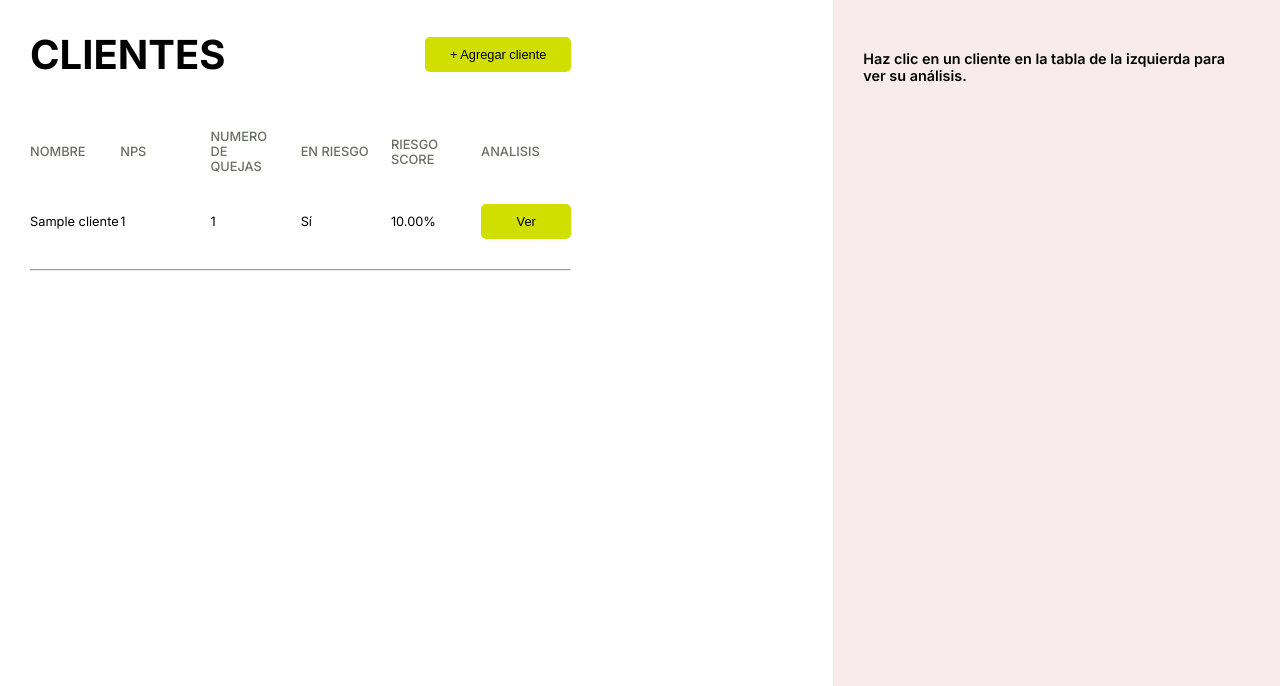
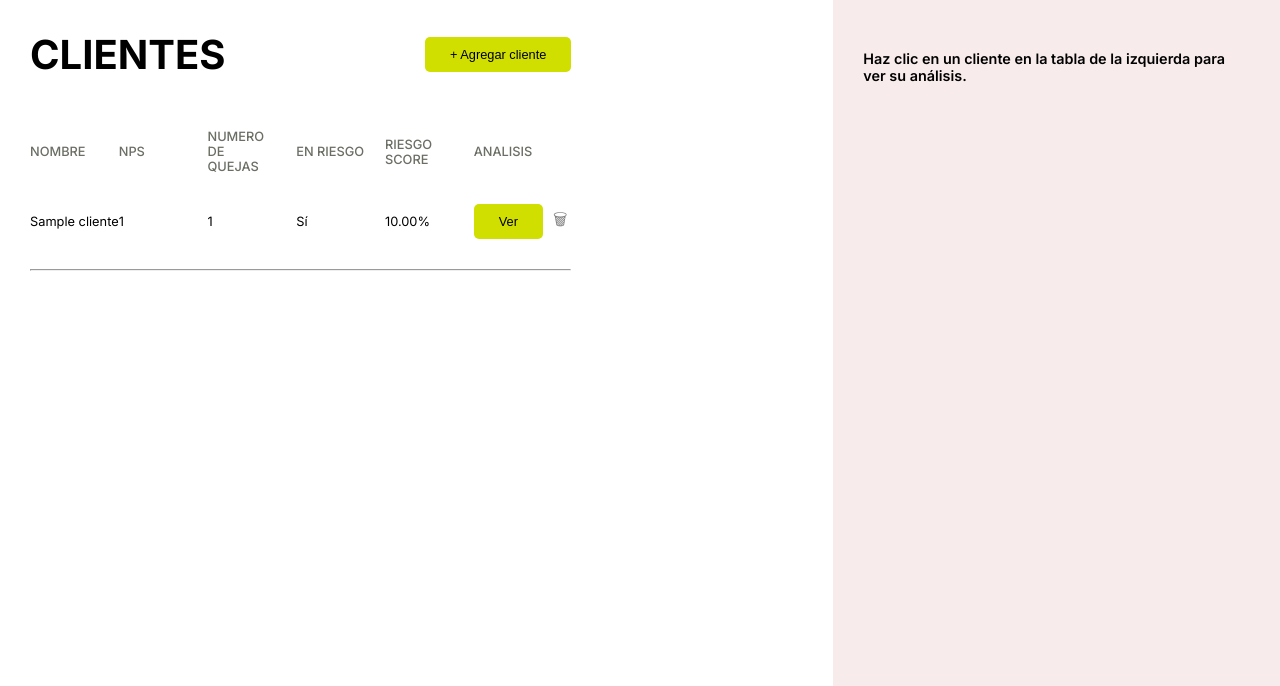
Before and after one commit to Chimal-sn/Hackathon, a Django app: page / in a window 1280 px wide. Shown: the part 89-775 px from the top of the page. Run offline with Django 5.2, Linux system fonts and the light colour scheme; tables that the repository leaves empty hold one stand-in row (values such as "Sample post"); some libraries are stand-ins or nearby versions.

Commit message:
Update. Opcion de borrar Cliente

````diff
--- a/agente/urls.py
+++ b/agente/urls.py
@@ -4,4 +4,5 @@ from . import views
 urlpatterns = [
     path('', views.clientes, name='clientes'),
     path('analizar_cliente/<int:id>/', views.analizar_cliente),
+    path('eliminar_cliente/<int:id>/', views.eliminar_cliente, name='eliminar_cliente'),
 ]
--- a/agente/views.py
+++ b/agente/views.py
@@ -1,10 +1,11 @@
 from django.shortcuts import render, redirect
-from django.http import HttpResponse
-
-
-
+from django.http import HttpResponse, JsonResponse
 from .models import Cliente
 from .forms import ClienteForm
+from google import genai
+import json
+import re
+import os
 
 def clientes(request):
     if request.method == 'POST':
@@ -25,21 +26,12 @@ def clientes(request):
     return render(request, 'clientes.html', contexto)
 
 
-
-from django.http import JsonResponse
-from .models import Cliente
-from google import genai
-import json
-import re
-import os
-
 def analizar_cliente(request, id):
     try:
         cliente = Cliente.objects.get(id=id)
 
         api_key = os.getenv("GEMINI_API_KEY")
         client = genai.Client(api_key=api_key)
-
 
         prompt = f"""
 Eres un sistema de análisis de clientes.
@@ -66,22 +58,17 @@ Comentario: {cliente.comentario}
 
         texto = response.text
 
-        # 🔥 LIMPIAR ```json
         limpio = re.sub(r"```json|```", "", texto).strip()
-
         data = json.loads(limpio)
 
-        # 🔥 GUARDAR EN BD (AQUÍ ESTÁ LA CLAVE)
         cliente.analisis_ia = data["explicacion"]
         cliente.estrategia_ia = data["acciones"]
 
-         # si tienes campo riesgo_nivel
         if hasattr(cliente, "riesgo_score"):
             cliente.riesgo_score = data["riesgo"]
 
         cliente.save()
 
-        # 🔥 RESPUESTA LIMPIA (YA NO STRING)
         return JsonResponse({
             "analisis": data["explicacion"],
             "estrategia": data["acciones"],
@@ -90,8 +77,18 @@ Comentario: {cliente.comentario}
 
     except Exception as e:
         print("ERROR IA:", e)
-
         return JsonResponse({
             "analisis": "❌ Error con IA",
             "estrategia": "Intenta de nuevo"
         }, status=500)
+
+
+def eliminar_cliente(request, id):
+    if request.method == 'POST':
+        try:
+            cliente = Cliente.objects.get(id=id)
+            cliente.delete()
+            return JsonResponse({"ok": True})
+        except Cliente.DoesNotExist:
+            return JsonResponse({"ok": False, "error": "No encontrado"}, status=404)
+    return JsonResponse({"ok": False, "error": "Método no permitido"}, status=405)
--- a/static/css/clientes.css
+++ b/static/css/clientes.css
@@ -71,6 +71,28 @@ main {
     border-radius: 5px;
     cursor: pointer;
     align-self: center;
+}
+
+.btn-group {
+    display: flex;
+    align-items: center;
+    gap: 6px;
+}
+
+.btn-eliminar {
+    background: none;
+    border: none;
+    cursor: pointer;
+    font-size: 1rem;
+    opacity: 0.5;
+    transition: opacity 0.2s, transform 0.2s;
+    padding: 4px;
+    border-radius: 4px;
+}
+
+.btn-eliminar:hover {
+    opacity: 1;
+    transform: scale(1.2);
 }
 
 .main_section h1 {
--- a/static/js/cliente.js
+++ b/static/js/cliente.js
@@ -125,6 +125,27 @@ document.addEventListener("DOMContentLoaded", () => {
 
     });
 
+    // 🗑 BOTONES ELIMINAR
+    document.querySelectorAll('.btn-eliminar').forEach(btn => {
+        btn.addEventListener('click', async () => {
+            const id = btn.dataset.id;
+            if (!confirm('¿Seguro que quieres eliminar este cliente?')) return;
+
+            try {
+                const response = await fetch(`/eliminar_cliente/${id}/`, {
+                    method: 'POST',
+                    headers: { 'X-CSRFToken': getCSRFToken() }
+                });
+                const data = await response.json();
+                if (data.ok) {
+                    location.reload();
+                }
+            } catch (e) {
+                console.error('Error eliminando cliente:', e);
+            }
+        });
+    });
+
     // 🔥 MODAL
     const btnAbrirModal = document.getElementById('btn-abrir-modal');
     const btnCerrarModal = document.getElementById('btn-cerrar-modal');
--- a/templates/clientes.html
+++ b/templates/clientes.html
@@ -44,14 +44,20 @@
 
                 <p>{{ cliente.riesgo_score }}%</p>
                 {% if cliente.analisis_ia %}
+                <div class="btn-group">
                     <button class="agregar_btn btn-ver-analisis"
                         data-analisis="{{ cliente.analisis_ia|default_if_none:'' }}"
                         data-estrategia="{{ cliente.estrategia_ia|default_if_none:'' }}">Ver</button>
+                    <button class="btn-eliminar" data-id="{{ cliente.id }}">🗑</button>
+                </div>
                 {% else %}
+                <div class="btn-group">
                     <button class="agregar_btn btn-analizar" data-id="{{ cliente.id }}" data-nombre="{{ cliente.nombre }}"
                         data-nps="{{ cliente.nps }}" data-quejas="{{ cliente.num_quejas }}">
                         Analizar
                     </button>
+                    <button class="btn-eliminar" data-id="{{ cliente.id }}">🗑</button>
+                </div>
                 {% endif %}
                 <hr class="linea">
 
````
Also changed, not shown: 2 other files. Lines whose indentation alone changed are shown as unchanged.
